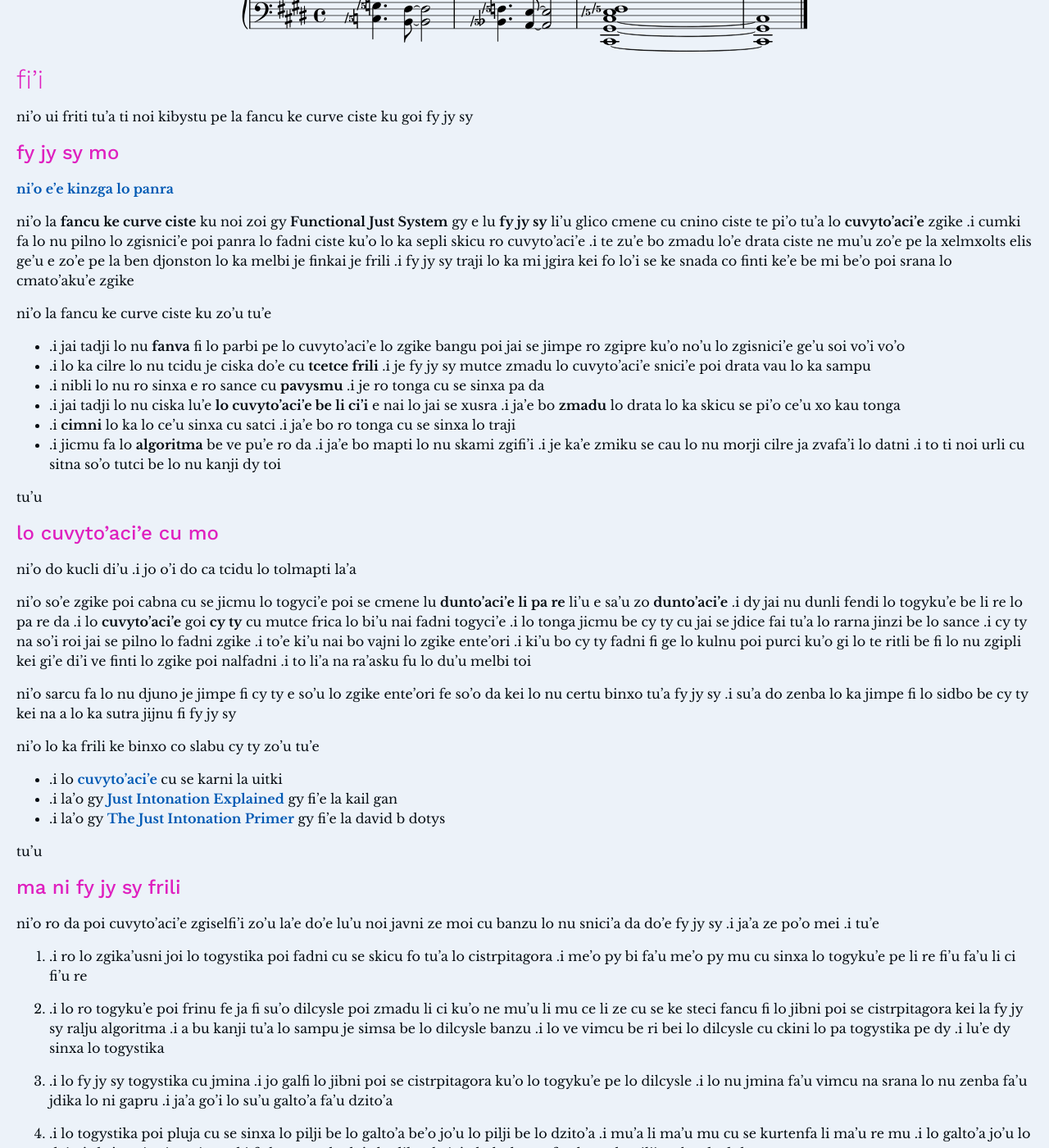
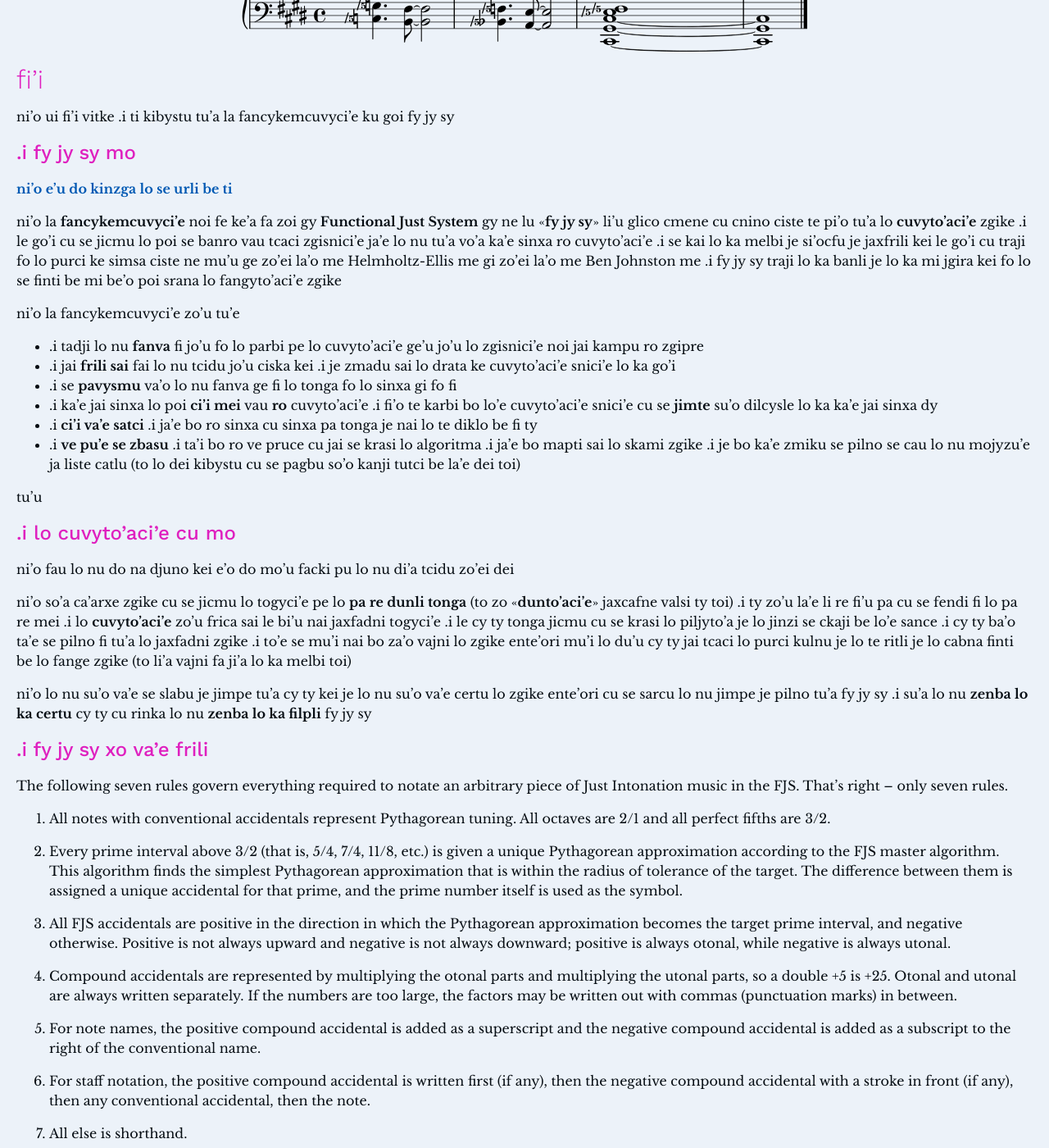
Before and after one commit to misotanni/misotanni.github.io, a Jekyll site: the page built from fjs/jbo/index.md, in a window 1280 px wide and 1400 px high, scrolled down 252 px. Shown: the whole window at 82% size. Built offline with Jekyll 4.4.1, drawn with Linux system fonts in a browser that asks for light colours; our own code applies the rules of GitHub Pages for plain Markdown files; some of the changed text lies outside the part shown.

Commit message:
jbofanva???

```diff
--- a/fjs/jbo/index.md
+++ b/fjs/jbo/index.md
@@ -1,102 +1,77 @@
 ---
-title: la fancu ke curve ciste
+title: la fancykemcuvyci'e
 ---
 
-> *.i prali fi lo ka pilno lo se gerna poi xamgu se zbasu kei fa lo du'u lo frili snici'e pe gy cu rinka tu'a so'i smucfu ente'ori*
+> *.i prali fi lo nu pilno lo bangu poi xamgu se zbasu kei fa lo du'u le by sinxa cu so'e roi krasi lo smucfu sidbo*
 >
-> — sei la pi'er simon laplas cu cusku
+> — sei la'o fy Pierre-Simon Laplace fy cusku
 
 ---
 
-<img src="../assets/index/impression.svg" alt=".i ti jvinu fy jy sy">
+<img src="../assets/index/impression.svg" alt=".i ti mupli tu'a fy jy sy">
 
 # fi'i
 
-ni'o ui friti tu'a ti noi kibystu pe la fancu ke curve ciste ku goi fy jy sy
+ni'o ui fi'i vitke .i ti kibystu tu'a la fancykemcuvyci'e ku goi fy jy sy
 
-## fy jy sy mo
+## .i fy jy sy mo
 
-[ni'o e'e kinzga lo panra](https://youtu.be/38I3cylJlW4)
+[ni'o e'u do kinzga lo se urli be ti](https://youtu.be/38I3cylJlW4)
 
-ni'o la **fancu ke curve ciste** ku noi zoi gy **Functional Just System** gy e lu **fy jy sy** li'u glico cmene cu cnino ciste te pi'o tu'a lo **cuvyto'aci'e** zgike
-.i cumki fa lo nu pilno lo zgisnici'e poi panra lo fadni ciste ku'o lo ka sepli skicu ro cuvyto'aci'e
-.i te zu'e bo zmadu lo'e drata ciste ne mu'u zo'e pe la xelmxolts elis ge'u e zo'e pe la ben djonston lo ka melbi je finkai je frili
-.i fy jy sy traji lo ka mi jgira kei fo lo'i se ke snada co finti ke'e be mi be'o poi srana lo cmato'aku'e zgike
+ni'o la **fancykemcuvyci'e** noi fe ke'a fa zoi gy **Functional Just System** gy ne lu «**fy jy sy**» li'u glico cmene cu cnino ciste te pi'o tu'a lo **cuvyto'aci'e** zgike .i le go'i cu se jicmu lo poi se banro vau tcaci zgisnici'e ja'e lo nu tu'a vo'a ka'e sinxa ro cuvyto'aci'e .i se kai lo ka melbi je si'ocfu je jaxfrili kei le go'i cu traji fo lo purci ke simsa ciste ne mu'u ge zo'ei la'o me Helmholtz-Ellis me gi zo'ei la'o me Ben Johnston me .i fy jy sy traji lo ka banli je lo ka mi jgira kei fo lo se finti be mi be'o poi srana lo fangyto'aci'e zgike
 
-ni'o la fancu ke curve ciste ku zo'u tu'e
+ni'o la fancykemcuvyci'e zo'u tu'e
 
-- .i jai tadji lo nu **fanva** fi lo parbi pe lo cuvyto'aci'e lo zgike bangu poi jai se jimpe ro zgipre ku'o no'u lo zgisnici'e ge'u soi vo'i vo'o
-- .i lo ka cilre lo nu tcidu je ciska do'e cu **tcetce frili** .i je fy jy sy mutce zmadu lo cuvyto'aci'e snici'e poi drata vau lo ka sampu
-- .i nibli lo nu ro sinxa e ro sance cu **pavysmu** .i je ro tonga cu se sinxa pa da
-- .i jai tadji lo nu ciska lu'e **lo cuvyto'aci'e be li ci'i** e nai lo jai se xusra .i ja'e bo **zmadu** lo drata lo ka skicu se pi'o ce'u xo kau tonga
-- .i **cimni** lo ka lo ce'u sinxa cu satci .i ja'e bo ro tonga cu se sinxa lo traji
-- .i jicmu fa lo **algoritma** be ve pu'e ro da .i ja'e bo mapti lo nu skami zgifi'i .i je ka'e zmiku se cau lo nu morji cilre ja zvafa'i lo datni .i to ti noi urli cu sitna so'o tutci be lo nu kanji dy toi
+- .i tadji lo nu **fanva** fi jo'u fo lo parbi pe lo cuvyto'aci'e ge'u jo'u lo zgisnici'e noi jai kampu ro zgipre
+- .i jai **frili sai** fai lo nu tcidu jo'u ciska kei .i je zmadu sai lo drata ke cuvyto'aci'e snici'e lo ka go'i
+- .i se **pavysmu** va'o lo nu fanva ge fi lo tonga fo lo sinxa gi fo fi
+- .i ka'e jai sinxa lo poi **ci'i mei** vau **ro** cuvyto'aci'e .i fi'o te karbi bo lo'e cuvyto'aci'e snici'e cu se **jimte** su'o dilcysle lo ka ka'e jai sinxa dy
+- .i **ci'i va'e satci** .i ja'e bo ro sinxa cu sinxa pa tonga je nai lo te diklo be fi ty
+- .i **ve pu'e se zbasu** .i ta'i bo ro ve pruce cu jai se krasi lo algoritma .i ja'e bo mapti sai lo skami zgike .i je bo ka'e zmiku se pilno se cau lo nu mojyzu'e ja liste catlu (to lo dei kibystu cu se pagbu so'o kanji tutci be la'e dei toi)
 
 tu'u
 
-## lo cuvyto'aci'e cu mo
+## .i lo cuvyto'aci'e cu mo
 
-ni'o do kucli di'u .i jo o'i do ca tcidu lo tolmapti la'a
+ni'o fau lo nu do na djuno kei e'o do mo'u facki pu lo nu di'a tcidu zo'ei dei
 
-ni'o so'e zgike poi cabna cu se jicmu lo togyci'e poi se cmene lu **dunto'aci'e li pa re** li'u e sa'u zo **dunto'aci'e**
-.i dy jai nu dunli fendi lo togyku'e be li re lo pa re da
-.i lo **cuvyto'aci'e** goi **cy ty** cu mutce frica lo bi'u nai fadni togyci'e
-.i lo tonga jicmu be cy ty cu jai se jdice fai tu'a lo rarna jinzi be lo sance
-.i cy ty na so'i roi jai se pilno lo fadni zgike
-.i to'e ki'u nai bo vajni lo zgike ente'ori
-.i ki'u bo cy ty fadni fi ge lo kulnu poi purci ku'o gi lo te ritli be fi lo nu zgipli kei gi'e di'i ve finti lo zgike poi nalfadni
-.i to li'a na ra'asku fu lo du'u melbi toi
+ni'o so'a ca'arxe zgike cu se jicmu lo togyci'e pe lo **pa re dunli tonga** (to zo «**dunto'aci'e**» jaxcafne valsi ty toi) .i ty zo'u la'e li re fi'u pa cu se fendi fi lo pa re mei .i lo **cuvyto'aci'e** zo'u frica sai le bi'u nai jaxfadni togyci'e .i le cy ty tonga jicmu cu se krasi lo piljyto'a je lo jinzi se ckaji be lo'e sance .i cy ty ba'o ta'e se pilno fi tu'a lo jaxfadni zgike .i to'e se mu'i nai bo za'o vajni lo zgike ente'ori mu'i lo du'u cy ty jai tcaci lo purci kulnu je lo te ritli je lo cabna finti be lo fange zgike (to li'a vajni fa ji'a lo ka melbi toi)
 
-ni'o sarcu fa lo nu djuno je jimpe fi cy ty e so'u lo zgike ente'ori fe so'o da kei lo nu certu binxo tu'a fy jy sy
-.i su'a do zenba lo ka jimpe fi lo sidbo be cy ty kei na a lo ka sutra jijnu fi fy jy sy
+ni'o lo nu su'o va'e se slabu je jimpe tu'a cy ty kei je lo nu su'o va'e certu lo zgike ente'ori cu se sarcu lo nu jimpe je pilno tu'a fy jy sy .i su'a lo nu **zenba lo ka certu** cy ty cu rinka lo nu **zenba lo ka filpli** fy jy sy
 
-ni'o lo ka frili ke binxo co slabu cy ty zo'u tu'e
+## .i fy jy sy xo va'e frili
 
-- .i lo [cuvyto'aci'e](https://en.wikipedia.org/wiki/Just_intonation) cu se karni la uitki
-- .i la'o gy [Just Intonation Explained](https://www.kylegann.com/tuning.html) gy fi'e la kail gan
-- .i la'o gy [The Just Intonation Primer](http://www.dbdoty.com/Words/Primer1.html) gy fi'e la david b dotys
+The following seven rules govern everything required to notate an arbitrary piece of Just Intonation music in the FJS. That's right – only seven rules.
+
+1. All notes with conventional accidentals represent Pythagorean tuning. All octaves are 2/1 and all perfect fifths are 3/2.
+
+2. Every prime interval above 3/2 (that is, 5/4, 7/4, 11/8, etc.) is given a unique Pythagorean approximation according to the FJS master algorithm. This algorithm finds the simplest Pythagorean approximation that is within the radius of tolerance of the target. The difference between them is assigned a unique accidental for that prime, and the prime number itself is used as the symbol.
+
+3. All FJS accidentals are positive in the direction in which the Pythagorean approximation becomes the target prime interval, and negative otherwise. Positive is not always upward and negative is not always downward; positive is always otonal, while negative is always utonal.
+
+4. Compound accidentals are represented by multiplying the otonal parts and multiplying the utonal parts, so a double +5 is +25. Otonal and utonal are always written separately. If the numbers are too large, the factors may be written out with commas (punctuation marks) in between.
+
+5. For note names, the positive compound accidental is added as a superscript and the negative compound accidental is added as a subscript to the right of the conventional name.
+
+6. For staff notation, the positive compound accidental is written first (if any), then the negative compound accidental with a stroke in front (if any), then any conventional accidental, then the note.
+
+7. All else is shorthand.
+
+## .i xu da cafrai preti liste
+
+[ni'o go'i sai](faq.html)
+
+## .i ca zukte ma
+
+ni'o tu'e
+
+- .i ko cilre fi fy jy sy fu la [janli xe ctuca](crash.html) .i va'o lo nu so'o va'e jimpe fi cy ty kei lo'e nu cilre fi fy jy sy cu mentu li so'u
+- .i ko tcidu lo [cmavelski](summary.html) be pi ro le ciste
+- .i ko tcidu lo [mulno ke formale velski](rules.html) fau lo nu senpi tu'a lo satci javni
+- .i ko lanli lo [xe karbi](compare.html) be fy jy sy bei re se jivna no'u zo'ei la xelmxolts elis lu'u jo'u zo'ei la ben djonston .i ja'e bo jimpe fi lo krinu be lo du'u fy jy sy jinga fi ro re ra
+- .i ko pilno lo [kanji tutci](calc.html) pe le kibystu lo nu zmiku kanji tu'a fy jy sy .i **e'u** do kibytci tcitygau fi le se go'i
+- .i ko catlu lo so'i drata [mupli](examples.html) lo nu pilno fy jy sy
 
 tu'u
 
-## ma ni fy jy sy frili
-
-ni'o ro da poi cuvyto'aci'e zgiselfi'i zo'u la'e do'e lu'u noi javni ze moi cu banzu lo nu snici'a da do'e fy jy sy
-.i ja'a ze po'o mei
-.i tu'e
-
-1. .i ro lo zgika'usni joi lo togystika poi fadni cu se skicu fo tu'a lo cistrpitagora .i me'o py bi fa'u me'o py mu cu sinxa lo togyku'e pe li re fi'u fa'u li ci fi'u re
-
-2. .i lo ro togyku'e poi frinu fe ja fi su'o dilcysle poi zmadu li ci ku'o ne mu'u li mu ce li ze cu se ke steci fancu fi lo jibni poi se cistrpitagora kei la fy jy sy ralju algoritma .i a bu kanji tu'a lo sampu je simsa be lo dilcysle banzu .i lo ve vimcu be ri bei lo dilcysle cu ckini lo pa togystika pe dy .i lu'e dy sinxa lo togystika
-
-3. .i lo fy jy sy togystika cu jmina .i jo galfi lo jibni poi se cistrpitagora ku'o lo togyku'e pe lo dilcysle .i lo nu jmina fa'u vimcu na srana lo nu zenba fa'u jdika lo ni gapru .i ja'a go'i lo su'u galto'a fa'u dzito'a
-
-4. .i lo togystika poi pluja cu se sinxa lo pilji be lo galto'a be'o jo'u lo pilji be lo dzito'a .i mu'a li ma'u mu cu se kurtenfa li ma'u re mu .i lo galto'a jo'u lo dzito'a ka'e nai mixre .i cumki fa lo nu cusku lu'e lo dilcysle jo'u lo lerkoma fau lo nu lo pilji cu barda dukse
-
-5. .i lo cmene be lo zgika'u zo'u lo togystika cu jmina fa'u vimcu gi'o se ke li'erla'i tcita la'e zo ma'u fa'u zo ni'u
-
-6. .i lo zgisnici'e zo'u cusku lu'e lo togystika poi zenba lu'u ce'o lu'e lo togystika poi jdika lu'u se ce'o bo lu'e me'o vi'i bu lu'u ce'o lu'e lo fadni togystika lu'u ce'o lu'e lo zgika'u
-
-7. .i lo ro drata cu jai nu ciska sutra
-
-tu'u
-
-## xu zvati fa la cafrai preti
-
-[ni'o ja'a go'i](faq.html)
-
-## ca zukte ma
-
-ni'o tu'e
-
-- .i zvati ti fa [la janli xe ctuca](crash.html) ku pe fy jy sy .i fau lo ji'a nu so'o va'e jimpe fi cy ty cu sarcu lo nu cilre lo jicmu be lo fy jy sy sidbo kei fa tu'a lo mentu be li so'o po'o
-- .i zgana [lo torveki](summary.html) be fy jy sy
-- .i tcidu [lo se javni](rules.html) fau lo nu fa'idji fi lo se senpi
-- .i mencti [lo xe karbi](compare.html) be fy jy sy bei lo re jivna snici'e no'u zo'e pe la xelmxolts elis ge'u e zo'e pe la ben djonston .i ba'o la'e di'u jimpe lo du'u fy jy sy zmadu re zo'e ma kau
-- .i pilno [lo kajytci seljmaji](calc.html) .i **e'e** ca zi kibytci tcitygau fi ri
-- .i lanli [lo so'i mupli](examples.html) be lo ka fy jy sy se pilno fi ce'u
-
-tu'u
-
-**ni'o fy jy sy ba mo do**
-
 <audio controls><source src="../assets/index/impression.mp3" type="audio/mpeg"></audio>
```
Also changed, not shown: fjs/jbo/index_old.md (added, +102 -0 lines).
